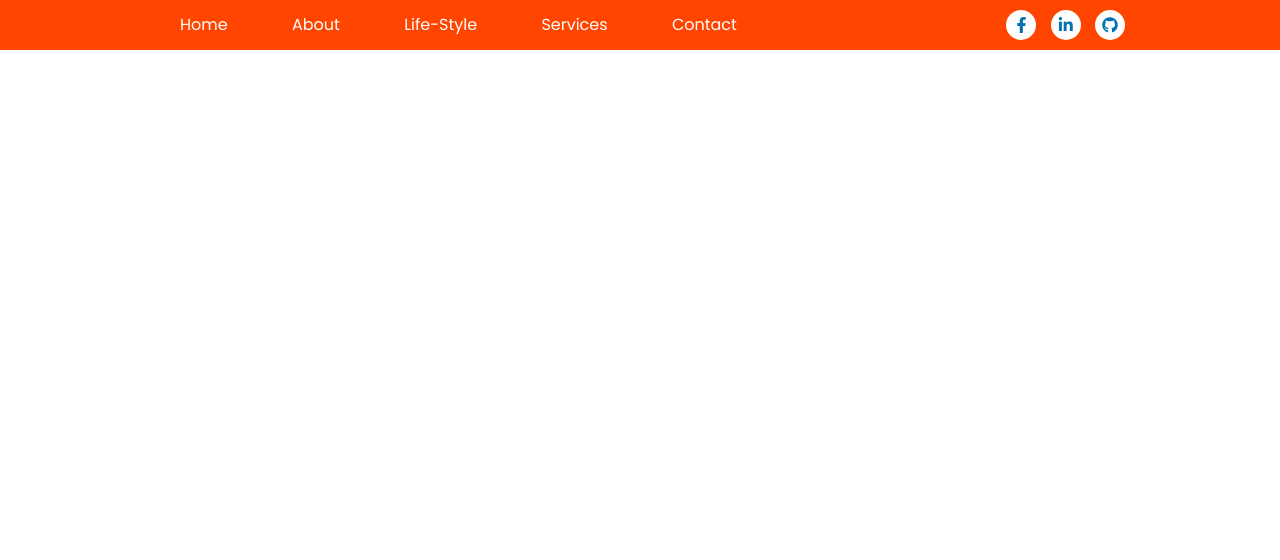
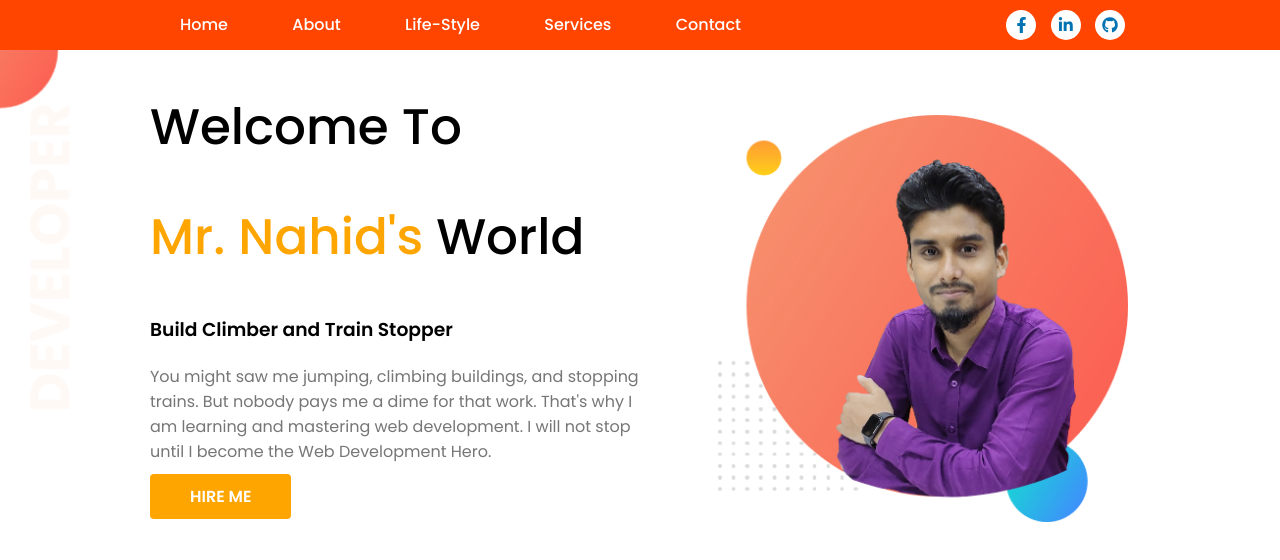
Before and after one commit to Nahid30/developer-portfolio, a plain HTML site: page index.html in a window 1280 px wide. Drawn offline with Linux system fonts and the light colour scheme.

Commit message:
first part

```diff
--- a/css/style.css
+++ b/css/style.css
@@ -37,9 +37,9 @@ body{
     display: inline-block;
 }
 .main_menu ul li a{
-    color: white;
+    color: #fff;
     font-size: 16px;
-    font-weight: 400;
+    font-weight: 500;
     padding: 0px 30px;
     line-height: 50px;
 
@@ -48,7 +48,6 @@ body{
     background-color: #0072b1;
     color: #fff;
     transition: .5s;
-
 }
 
 .icon{
@@ -69,6 +68,71 @@ body{
 .icon i:hover{
     background-color: #0072b1;
     color: #fff;
+    transition: .5s;
 }
 
 /* menu part end*/
+
+/* first part start*/
+
+.heading_text h1{
+    font-size: 50px;
+    font-weight: 500;
+    padding-top: 40px;
+}
+
+.heading_text h2{
+    font-size: 50px;
+    font-weight: 500;
+    padding-top: 35px;
+}
+.heading_text span{
+    color: orange;
+}
+.heading_text h3{
+    padding-top: 40px;
+    font-weight: 600;
+
+}
+.heading_text p{
+    padding-top: 20px;
+    padding-bottom: 10px;
+    width: 500px;
+    font-weight: 400;
+    color: rgb(119, 117, 117);
+}
+
+.heading_text a{
+    background-color: orange;
+    padding: 10px 40px;
+    font-weight: 600;
+    color: #fff;
+    border-radius: 4px;
+}
+.heading_text a:hover{
+    background-color: #0072b1;
+    color: #fff;
+    transition: .5s;
+}
+#first_part{
+    background-image: url(../images/top-banner.png);
+    background-repeat: no-repeat;
+}
+.heading_text{
+    width: 50%;
+    position: relative;
+
+}
+.img_first {
+    position: absolute;
+    width: 40%;
+    right: 50px;
+    top: 115px;
+}
+.img_first img{
+    width: 80%;
+    height: 80%;
+
+
+}
+/* first part end*/
--- a/index.html
+++ b/index.html
@@ -33,8 +33,9 @@
             <div class="icon">
                 <a target="_blank" href="https://www.facebook.com/mdnahid.shuvo.7330/"><i
                         class="fab fa-facebook-f"></i></a>
-                <a target="_blank" href="https://www.linkedin.com/in/md-nahid-hossain-a8522218a/"><i
-                        class="fab fa-linkedin-in"></i></a>
+
+                <a target="_blank" href="https://www.linkedin.com/in/md-nahid-hossain-a8522218a/">
+                    <i class="fab fa-linkedin-in"></i></a>
                 <a target="_blank" href="https://github.com/Nahid30"><i class="fab fa-github"></i></a>
             </div>
         </div>
@@ -43,6 +44,27 @@
 
     <!--menu part end-->
 
+    <!--first part start-->
+
+    <section id="first_part">
+        <div class="container">
+            <div class="heading_text">
+                <h1>Welcome To</h1>
+                <h2><span>Mr. Nahid's</span> World</h2>
+                <h3>Build Climber and Train Stopper</h3>
+                <p>You might saw me jumping, climbing buildings, and stopping trains. But nobody pays me a dime for that
+                    work. That's why I am learning and mastering web development. I will not stop until I become the Web
+                    Development Hero.</p>
+                <a href="#">HIRE ME</a>
+            </div>
+            <div class="img_first">
+                <img src="images/my-bg.jpg" alt="">
+            </div>
+        </div>
+    </section>
+
+    <!--first part end-->
+
 </body>
 
 </html>
```
Also changed, not shown: images/my-bg.jpg (added), images/top-banner.png (added).
